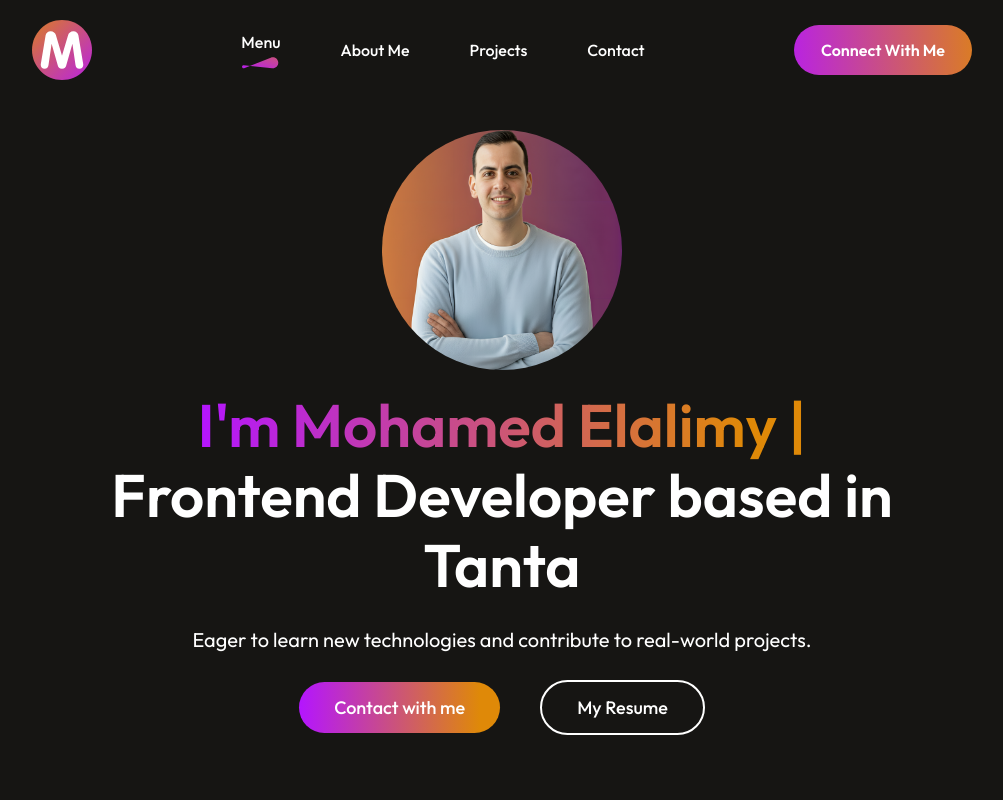
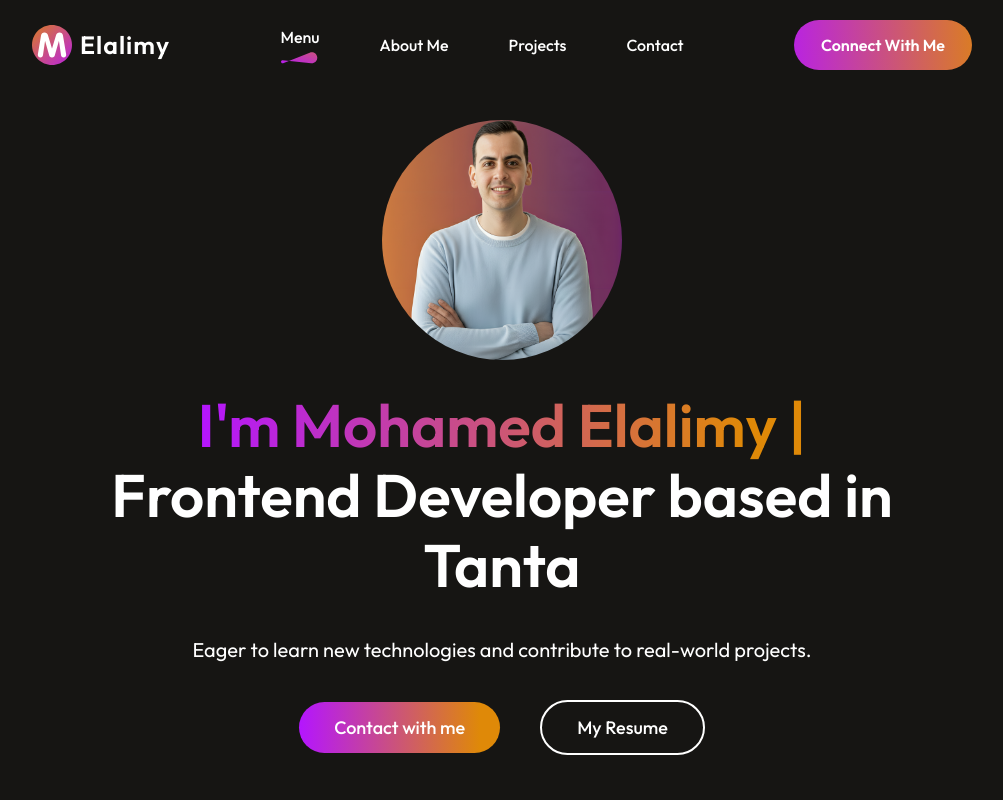
Before and after one commit to mohammedmelalimy/MoDev-portfolio, a React (Vite) app: page / in a window 1280 px wide. Shown: the top 800 px of the page, without its empty margins (138-1141 px from the left). Built offline with nearby package versions, Linux system fonts and the light colour scheme.

Commit message:
update logo

```diff
--- a/src/Components/Hero/Hero.css
+++ b/src/Components/Hero/Hero.css
@@ -10,7 +10,7 @@
     display: flex;
     align-items: center;
     flex-direction: column;
-    gap: 20px;
+    gap: 30px;
     padding: 0 20px;
 }
 
--- a/src/Components/Navbar/Navbar.css
+++ b/src/Components/Navbar/Navbar.css
@@ -5,7 +5,26 @@
     justify-content: space-between;
     margin: 20px 170px;
 }
+.logo {
+    display: flex;
+    align-items: center;
+    gap: 8px;
+    cursor: pointer;
+}
 
+.logo img {
+    width: 40px;
+    height: 40px;
+    object-fit: contain;
+}
+
+.logo p {
+    font-size: 25px;
+    font-weight: 600;
+    color: #fff;
+    margin: 0;
+    letter-spacing: 1px;
+}
 .nav-menu {
     list-style: none;
     display: flex;
@@ -14,6 +33,7 @@
     font-size: 16px;
     font-weight: 500;
 }
+
 
 .nav-connect {
     padding: 15px 27px;
--- a/src/Components/Navbar/Navbar.jsx
+++ b/src/Components/Navbar/Navbar.jsx
@@ -19,7 +19,10 @@ const Navbar = ({ activeSection, setActiveSection }) => {
 
     return (
         <div className="navbar">
-            <img src={logo} alt="logo" />
+            <div className='logo'>
+                <img src={logo} alt="logo" />
+                <p>Elalimy</p>
+            </div>
             <img src={toggle} alt="toggle" className='nav-mob-open' onClick={openMenu} />
 
             <ul ref={menuRef} className="nav-menu">
```
